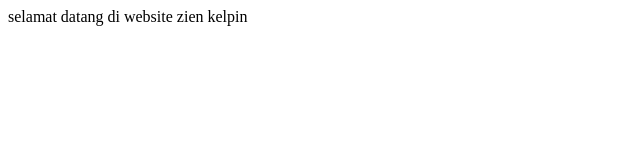
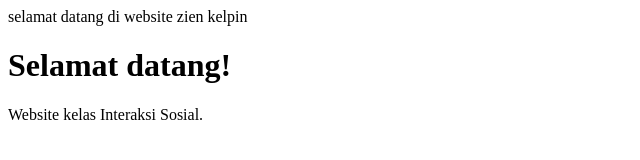
Before and after one commit to zienkelpin/belajar, a plain HTML site: page index.html in a window 1280 px wide. Shown: the whole page, without its empty margins (0-640 px from the left). Drawn offline with Linux system fonts and the light colour scheme.

Commit message:
Add HTML structure to index.html

```diff
--- a/index.html
+++ b/index.html
@@ -1 +1,13 @@
 selamat datang di website zien kelpin
+<!doctype html>
+<html lang="id">
+<head>
+  <meta charset="utf-8">
+  <meta name="viewport" content="width=device-width, initial-scale=1">
+  <title>Kelas Pak Zien</title>
+</head>
+<body>
+  <h1>Selamat datang!</h1>
+  <p>Website kelas Interaksi Sosial.</p>
+</body>
+</html>
```
